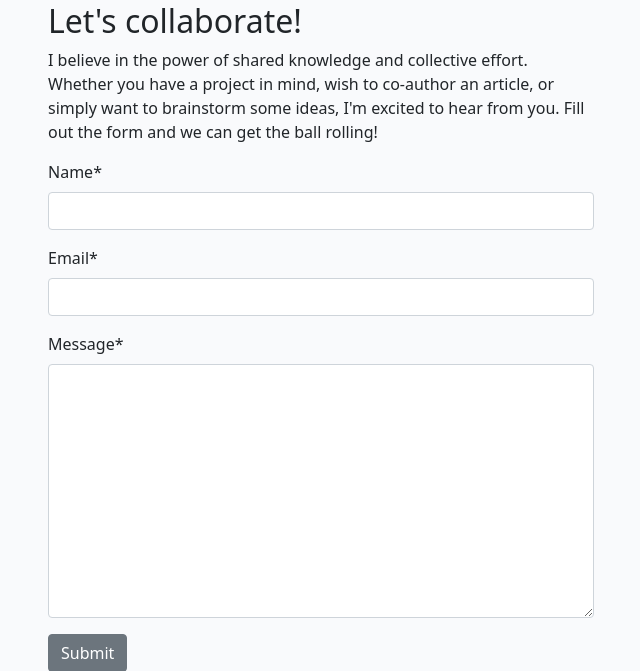
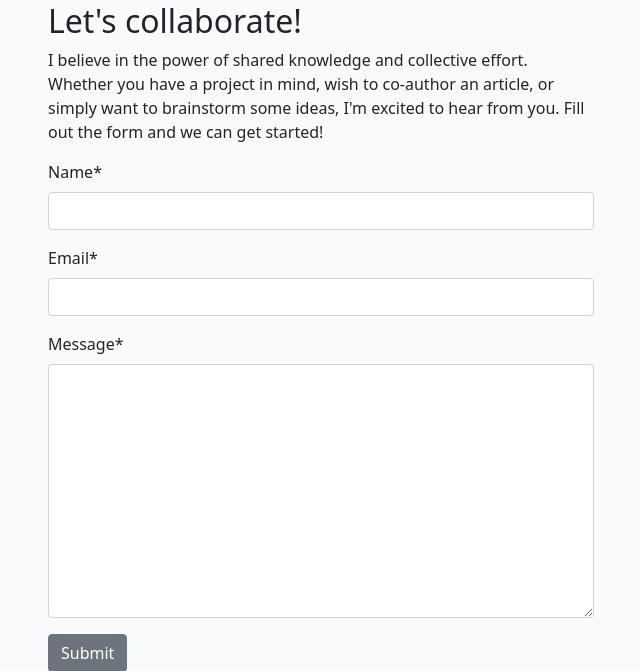
Before and after one commit to Alex-L5/news-hive, a Django app: page /about/ in a window 1280 px wide. Shown: the part 314-985 px from the top of the page, without its empty margins (319-959 px from the left). Run offline with Django 4.2, Linux system fonts and the light colour scheme; data that the repository does not hold is empty; some libraries are stand-ins or nearby versions.

```diff
--- a/about/templates/about/about.html
+++ b/about/templates/about/about.html
@@ -33,7 +33,7 @@
         Whether you have a project in mind, wish to co-author
         an article, or simply want to brainstorm some ideas,
         I'm excited to hear from you. Fill out the form
-        and we can get the ball rolling!</p>
+        and we can get started!</p>
 
       <!-- add your form here. Your submit button should
                                 have the classes of btn, btn-secondary -->
```
Also changed, not shown: README.md.
